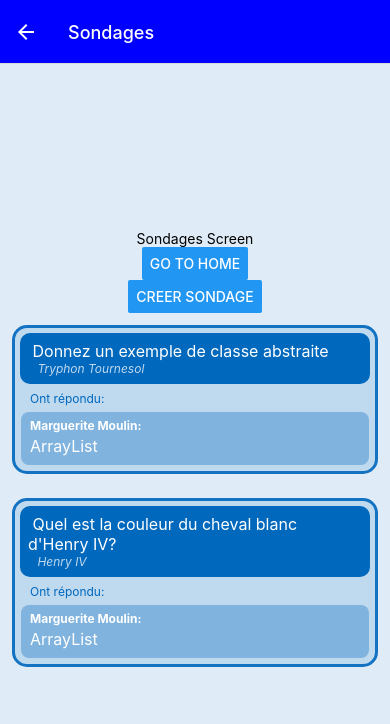
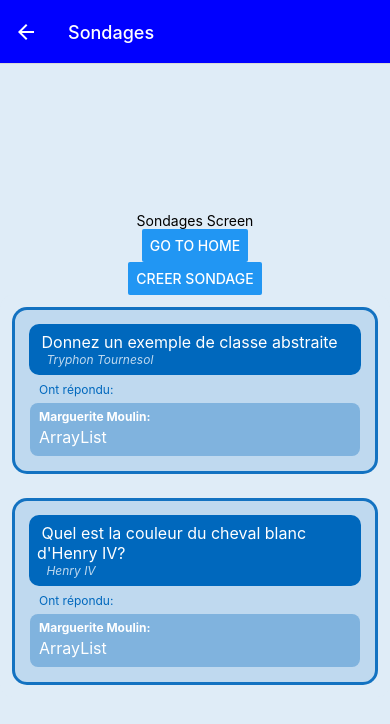
Before and after one commit to soupramanien/cdaMassy2021ReactNative, a React Native app: screen /SondagesScreen in a window 390 px wide. Shown: the top 724 px of the page. Built offline with nearby package versions, Linux system fonts and the light colour scheme; no server answers.

Commit message:
Css Question card

```diff
--- a/src/components/sondages/Question.js
+++ b/src/components/sondages/Question.js
@@ -44,7 +44,7 @@ const styles = StyleSheet.create({
 		borderWidth: 3,
 		borderColor: '#0068bde5',
 		borderRadius: 15,
-		padding: 3,
+		padding: 12,
 		alignContent: 'center',
 		backgroundColor: '#bfd9ef',
 		flexDirection: 'column'
```
